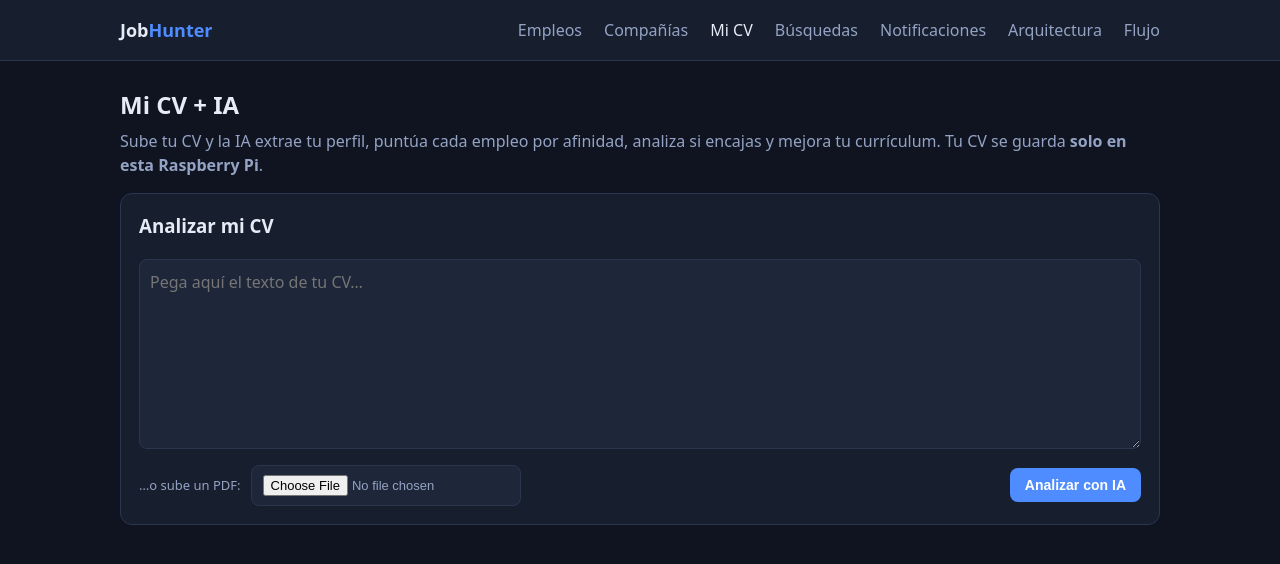
After one commit to cflarios/JobHunter, a Flask app: page /cv in a window 1280 px wide. The commit adds this page. Shown: the top 564 px of the page. Run offline with Flask 3, Linux system fonts and the light colour scheme; data that the repository does not hold is empty.

Commit message:
Add CV + IA (Gemini) y Get on Board como fuente #10
Inspirado en reaver.ink; su parte de pago la hacemos gratis con Gemini.

- fetcher.py: fuente Get on Board (API pública LATAM, salario USD, sin key).
- cv.py: analizar CV (PDF/texto), match de empleos 0-100, "¿encajo?" por oferta,
  carta de presentación y mejora de CV (Harvard/ATS) — todo vía Gemini.
- db.py: tablas profile y job_matches.
- app.py: pestaña /cv y rutas de análisis, match, fit, cover, improve; Empleos
  muestra % de afinidad, orden por afinidad y botones ¿Encajo?/Carta (AJAX).
- templates: cv.html, _fitblock.html, index con badges/acciones, nav "Mi CV".
- El CV se guarda solo en la Pi; "Borrar perfil" lo elimina.

Co-Authored-By: Claude Opus 4.8 <noreply@anthropic.com>

```diff
--- a/app.py
+++ b/app.py
@@ -9,6 +9,7 @@ BASE_DIR = os.path.dirname(os.path.abspath(__file__))
 from db import get_db, init_db, get_setting, set_setting
 from fetcher import run_all
 from reviews import generate_company_summary
+import cv as cvai
 
 app = Flask(__name__)
 app.secret_key = "job-hunter-local-secret"
@@ -58,9 +59,13 @@ def index():
     source = request.args.get("source", "").strip()
     active_search = request.args.get("search", "").strip()
     days = request.args.get("days", "").strip()
+    sort = request.args.get("sort", "").strip()
 
-    sql = """SELECT j.*, s.query AS squery FROM jobs j
-             LEFT JOIN searches s ON s.id=j.search_id WHERE 1=1"""
+    sql = """SELECT j.*, s.query AS squery, m.score AS match_score, m.reason AS match_reason,
+                    m.fit_detail AS fit_detail
+             FROM jobs j
+             LEFT JOIN searches s ON s.id=j.search_id
+             LEFT JOIN job_matches m ON m.job_id=j.id WHERE 1=1"""
     params = []
     if q:
         sql += " AND (j.title LIKE ? OR j.company LIKE ?)"
@@ -75,8 +80,13 @@ def index():
         cutoff = int(dt.datetime.now(dt.timezone.utc).timestamp()) - int(days) * 86400
         sql += " AND j.posted_ts >= ?"
         params.append(cutoff)
-    sql += " ORDER BY j.posted_ts DESC, j.found_at DESC"
+    if sort == "match":
+        sql += " ORDER BY (m.score IS NULL), m.score DESC, j.posted_ts DESC"
+    else:
+        sql += " ORDER BY j.posted_ts DESC, j.found_at DESC"
     jobs = con.execute(sql, params).fetchall()
+    has_profile = con.execute("SELECT 1 FROM profile WHERE id=1").fetchone() is not None
+    n_matches = con.execute("SELECT COUNT(*) c FROM job_matches").fetchone()["c"]
 
     searches = con.execute(
         "SELECT * FROM searches ORDER BY active DESC, id").fetchall()
@@ -94,7 +104,8 @@ def index():
     return render_template("index.html", jobs=jobs, searches=searches,
                            sources=sources, unread=unread, stats=stats,
                            f_q=q, f_source=source, f_search=active_search,
-                           f_days=days)
+                           f_days=days, f_sort=sort, has_profile=has_profile,
+                           n_matches=n_matches)
 
 
 @app.route("/mark-seen", methods=["POST"])
@@ -276,6 +287,178 @@ def company_glassdoor_name():
     return redirect(url_for("companies") + f"#c-{quote_plus(company)}")
 
 
+def _load_profile(con):
+    row = con.execute("SELECT * FROM profile WHERE id=1").fetchone()
+    return dict(row) if row else None
+
+
+@app.route("/cv")
+def cv_page():
+    con = get_db()
+    profile = _load_profile(con)
+    n_jobs = con.execute("SELECT COUNT(*) c FROM jobs").fetchone()["c"]
+    n_matches = con.execute("SELECT COUNT(*) c FROM job_matches").fetchone()["c"]
+    con.close()
+    return render_template("cv.html", profile=profile, n_jobs=n_jobs, n_matches=n_matches)
+
+
+@app.route("/cv/analyze", methods=["POST"])
+def cv_analyze():
+    import base64
+    text = request.form.get("cv_text", "").strip()
+    pdf_b64 = None
+    f = request.files.get("cv_file")
+    if f and f.filename:
+        data = f.read(6 * 1024 * 1024)  # tope 6 MB
+        if f.filename.lower().endswith(".pdf") or (f.mimetype or "").endswith("pdf"):
+            pdf_b64 = base64.standard_b64encode(data).decode()
+        else:
+            try:
+                text = text or data.decode("utf-8", "ignore")
+            except Exception:
+                text = text
+    if not text and not pdf_b64:
+        flash("Pega el texto de tu CV o sube un PDF.", "ok")
+        return redirect(url_for("cv_page"))
+
+    res = cvai.analyze_cv(text=text or None, pdf_b64=pdf_b64)
+    con = get_db()
+    if res.get("ok"):
+        con.execute(
+            """INSERT INTO profile(id,cv_text,role,seniority,years,skills,summary,
+                 suggested_keywords,updated_at)
+               VALUES(1,?,?,?,?,?,?,?,datetime('now','localtime'))
+               ON CONFLICT(id) DO UPDATE SET cv_text=excluded.cv_text,role=excluded.role,
+                 seniority=excluded.seniority,years=excluded.years,skills=excluded.skills,
+                 summary=excluded.summary,suggested_keywords=excluded.suggested_keywords,
+                 feedback=NULL,rewrite=NULL,updated_at=excluded.updated_at""",
+            (text[:20000] if text else None, res["role"], res["seniority"], res["years"],
+             res["skills"], res["summary"], res["suggested_keywords"]))
+        con.commit()
+        flash("Perfil analizado. Ya puedes calcular la afinidad de tus empleos.", "ok")
+    else:
+        flash("No se pudo analizar el CV: " + res.get("error", ""), "ok")
+    con.close()
+    return redirect(url_for("cv_page"))
+
+
+@app.route("/cv/apply-keywords", methods=["POST"])
+def cv_apply_keywords():
+    con = get_db()
+    p = _load_profile(con)
+    kw = (p or {}).get("suggested_keywords")
+    if kw:
+        row = con.execute(
+            "SELECT id FROM searches WHERE active=1 ORDER BY id LIMIT 1").fetchone()
+        if row:
+            con.execute("UPDATE searches SET title_keywords=? WHERE id=?", (kw, row["id"]))
+            con.commit()
+            flash(f"Palabras clave aplicadas a tu búsqueda activa: {kw}", "ok")
+        else:
+            flash("No hay una búsqueda activa a la que aplicarlas.", "ok")
+    con.close()
+    return redirect(url_for("cv_page"))
+
+
+@app.route("/cv/match", methods=["POST"])
+def cv_match():
+    con = get_db()
+    p = _load_profile(con)
+    if not p:
+        con.close()
+        flash("Primero analiza tu CV.", "ok")
+        return redirect(url_for("cv_page"))
+    jobs = [dict(r) for r in con.execute(
+        "SELECT id,title,company,location,salary FROM jobs").fetchall()]
+    total = 0
+    for i in range(0, len(jobs), 40):        # por lotes de 40
+        res = cvai.match_jobs(p, jobs[i:i + 40])
+        if not res.get("ok"):
+            con.close()
+            flash("Error al calcular afinidad: " + res.get("error", ""), "ok")
+            return redirect(url_for("cv_page"))
+        for m in res["matches"]:
+            con.execute(
+                """INSERT INTO job_matches(job_id,score,reason,updated_at)
+                   VALUES(?,?,?,datetime('now','localtime'))
+                   ON CONFLICT(job_id) DO UPDATE SET score=excluded.score,
+                     reason=excluded.reason,updated_at=excluded.updated_at""",
+                (m["id"], m["score"], m["reason"]))
+            total += 1
+    con.commit()
+    con.close()
+    flash(f"Afinidad calculada para {total} empleo(s).", "ok")
+    return redirect(url_for("index", sort="match"))
+
+
+@app.route("/cv/improve", methods=["POST"])
+def cv_improve():
+    con = get_db()
+    p = _load_profile(con)
+    if not p:
+        con.close()
+        flash("Primero analiza tu CV.", "ok")
+        return redirect(url_for("cv_page"))
+    res = cvai.improve_cv(p, cv_text=p.get("cv_text"))
+    if res.get("ok"):
+        con.execute("UPDATE profile SET feedback=?, rewrite=? WHERE id=1",
+                    (res["feedback"], res["rewrite"]))
+        con.commit()
+    else:
+        flash("No se pudo mejorar el CV: " + res.get("error", ""), "ok")
+    con.close()
+    return redirect(url_for("cv_page"))
+
+
+@app.route("/cv/clear", methods=["POST"])
+def cv_clear():
+    con = get_db()
+    con.execute("DELETE FROM profile")
+    con.execute("DELETE FROM job_matches")
+    con.commit()
+    con.close()
+    flash("Perfil y afinidades borrados.", "ok")
+    return redirect(url_for("cv_page"))
+
+
+@app.route("/jobs/<int:job_id>/fit", methods=["POST"])
+def job_fit(job_id):
+    con = get_db()
+    p = _load_profile(con)
+    job = con.execute("SELECT * FROM jobs WHERE id=?", (job_id,)).fetchone()
+    if not p or not job:
+        con.close()
+        return jsonify(ok=False, error="Falta perfil o empleo"), 400
+    res = cvai.analyze_fit(p, dict(job))
+    if res.get("ok"):
+        con.execute(
+            """INSERT INTO job_matches(job_id,score,fit_detail,updated_at)
+               VALUES(?,?,?,datetime('now','localtime'))
+               ON CONFLICT(job_id) DO UPDATE SET score=COALESCE(excluded.score,job_matches.score),
+                 fit_detail=excluded.fit_detail,updated_at=excluded.updated_at""",
+            (job_id, res["score"], res["html"]))
+        con.commit()
+        con.close()
+        html = render_template("_fitblock.html", detail=res["html"])
+        return jsonify(ok=True, html=html, score=res["score"])
+    con.close()
+    return jsonify(ok=False, error=res.get("error", "")), 500
+
+
+@app.route("/jobs/<int:job_id>/cover", methods=["POST"])
+def job_cover(job_id):
+    con = get_db()
+    p = _load_profile(con)
+    job = con.execute("SELECT * FROM jobs WHERE id=?", (job_id,)).fetchone()
+    con.close()
+    if not p or not job:
+        return jsonify(ok=False, error="Falta perfil o empleo"), 400
+    res = cvai.cover_letter(p, dict(job))
+    if res.get("ok"):
+        return jsonify(ok=True, text=res["text"])
+    return jsonify(ok=False, error=res.get("error", "")), 500
+
+
 FAVICON_SVG = (
     '<svg xmlns="http://www.w3.org/2000/svg" viewBox="0 0 64 64">'
     '<rect width="64" height="64" rx="14" fill="#0f1420"/>'
--- /dev/null
+++ b/templates/_fitblock.html
@@ -0,0 +1,5 @@
+<div style="margin-top:8px;padding:12px 14px;background:var(--card2);border-radius:10px;
+     border-left:3px solid var(--accent)">
+  {{ detail|md }}
+  <div class="muted" style="font-size:11px;margin-top:8px">Análisis por Gemini · tu CV vs la oferta</div>
+</div>
--- a/templates/base.html
+++ b/templates/base.html
@@ -62,6 +62,7 @@ button[disabled]{opacity:.75;cursor:progress}
   <div class="brand">Job<span>Hunter</span></div>
   <a href="{{ url_for('index') }}" class="{{ 'active' if request.endpoint=='index' }}">Empleos</a>
   <a href="{{ url_for('companies') }}" class="{{ 'active' if request.endpoint=='companies' }}">Compañías</a>
+  <a href="{{ url_for('cv_page') }}" class="{{ 'active' if request.endpoint=='cv_page' }}">Mi CV</a>
   <a href="{{ url_for('searches') }}" class="{{ 'active' if request.endpoint=='searches' }}">Búsquedas</a>
   <a href="{{ url_for('notifications') }}" class="{{ 'active' if request.endpoint=='notifications' }}">
     Notificaciones<span id="notif-badge" class="badge" style="display:none"></span></a>
--- /dev/null
+++ b/templates/cv.html
@@ -0,0 +1,83 @@
+{% extends "base.html" %}
+{% block title %}Mi CV · JobHunter{% endblock %}
+{% block body %}
+
+<div class="row" style="justify-content:space-between;margin-bottom:6px">
+  <h2 style="margin:0">Mi CV + IA</h2>
+  {% if profile %}
+  <form method="post" action="{{ url_for('cv_clear') }}"
+        onsubmit="return confirm('¿Borrar tu perfil y las afinidades calculadas?')">
+    <button class="btn ghost sm" type="submit">Borrar perfil</button>
+  </form>
+  {% endif %}
+</div>
+<p class="muted" style="margin-top:0">Sube tu CV y la IA extrae tu perfil, puntúa cada empleo por afinidad, analiza si encajas y mejora tu currículum. Tu CV se guarda <b>solo en esta Raspberry Pi</b>.</p>
+
+<div class="card">
+  <h3 style="margin-top:0">{{ 'Actualizar CV' if profile else 'Analizar mi CV' }}</h3>
+  <form method="post" action="{{ url_for('cv_analyze') }}" enctype="multipart/form-data" class="cv-form">
+    <textarea name="cv_text" rows="7" placeholder="Pega aquí el texto de tu CV…"
+      style="width:100%;background:var(--card2);border:1px solid var(--line);color:var(--txt);
+      border-radius:8px;padding:10px;font:inherit;resize:vertical"></textarea>
+    <div class="row" style="margin-top:10px;align-items:center">
+      <span class="muted" style="font-size:13px">…o sube un PDF:</span>
+      <input type="file" name="cv_file" accept="application/pdf,.pdf,.txt"
+        style="font-size:13px;color:var(--mut)">
+      <button class="btn" type="submit" style="margin-left:auto">Analizar con IA</button>
+    </div>
+  </form>
+</div>
+
+{% if profile %}
+<div class="card">
+  <h3 style="margin-top:0">Tu perfil</h3>
+  <div class="grid" style="grid-template-columns:repeat(auto-fit,minmax(140px,1fr))">
+    <div class="stat"><div class="l">Rol</div><div style="font-weight:600;margin-top:3px">{{ profile.role or '—' }}</div></div>
+    <div class="stat"><div class="l">Seniority</div><div style="font-weight:600;margin-top:3px">{{ profile.seniority or '—' }}</div></div>
+    <div class="stat"><div class="l">Experiencia</div><div style="font-weight:600;margin-top:3px">{{ profile.years or '—' }} años</div></div>
+  </div>
+  {% if profile.skills %}<div style="margin-top:12px"><span class="muted" style="font-size:12px">SKILLS</span><br>
+    {% for s in profile.skills.split(',') %}<span class="pill" style="margin:3px 3px 0 0">{{ s.strip() }}</span>{% endfor %}
+  </div>{% endif %}
+  {% if profile.summary %}<p class="muted" style="margin:12px 0 0">{{ profile.summary }}</p>{% endif %}
+
+  {% if profile.suggested_keywords %}
+  <div class="row" style="margin-top:14px;align-items:center;gap:10px;flex-wrap:wrap">
+    <span class="muted" style="font-size:13px">Palabras clave sugeridas para buscar:</span>
+    <span class="mono" style="color:var(--accent)">{{ profile.suggested_keywords }}</span>
+    <form method="post" action="{{ url_for('cv_apply_keywords') }}">
+      <button class="btn sm ghost" type="submit">Aplicar a mi búsqueda activa</button>
+    </form>
+  </div>
+  {% endif %}
+
+  <div class="row" style="margin-top:16px;gap:10px">
+    <form method="post" action="{{ url_for('cv_match') }}" class="cv-form">
+      <button class="btn green" type="submit">✦ Analizar afinidad de mis {{ n_jobs }} empleos</button>
+    </form>
+    <form method="post" action="{{ url_for('cv_improve') }}" class="cv-form">
+      <button class="btn" type="submit">↑ Mejorar mi CV (Harvard/ATS)</button>
+    </form>
+  </div>
+  {% if n_matches %}<p class="muted" style="font-size:12.5px;margin:10px 0 0">{{ n_matches }} empleo(s) con afinidad calculada — míralos ordenados en <a href="{{ url_for('index', sort='match') }}">Empleos</a>.</p>{% endif %}
+</div>
+
+{% if profile.feedback or profile.rewrite %}
+<div class="card">
+  <h3 style="margin-top:0">Mejora de CV con IA</h3>
+  {% if profile.feedback %}<div style="margin-bottom:14px"><span class="muted" style="font-size:12px">RECOMENDACIONES (Harvard / ATS)</span>{{ profile.feedback|md }}</div>{% endif %}
+  {% if profile.rewrite %}<div style="padding:12px 14px;background:var(--card2);border-radius:10px;border-left:3px solid var(--accent2)"><span class="muted" style="font-size:12px">RESUMEN Y LOGROS REESCRITOS</span>{{ profile.rewrite|md }}</div>{% endif %}
+  <div class="muted" style="font-size:11px;margin-top:10px">Generado por Gemini · edítalo a tu criterio</div>
+</div>
+{% endif %}
+{% endif %}
+
+<script>
+document.querySelectorAll('form.cv-form').forEach(function(f){
+  f.addEventListener('submit',function(){
+    var b=f.querySelector('button[type=submit]');
+    if(b && !b.disabled){ b.disabled=true; b.innerHTML='<span class="spinner"></span>Procesando…'; }
+  });
+});
+</script>
+{% endblock %}
```
Also changed, not shown: cv.py (added, +217 -0 lines), db.py (+20 -0 lines), fetcher.py (+66 -1 lines), templates/index.html (+74 -1 lines), README.md.
